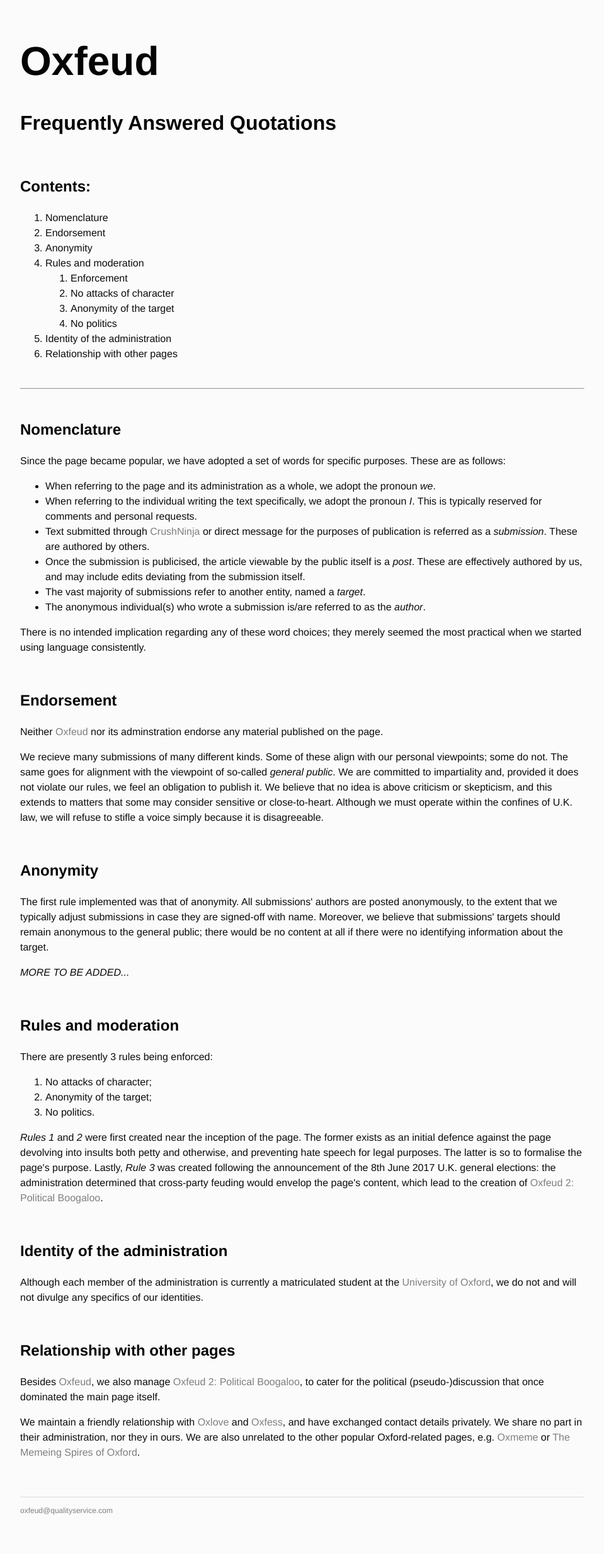
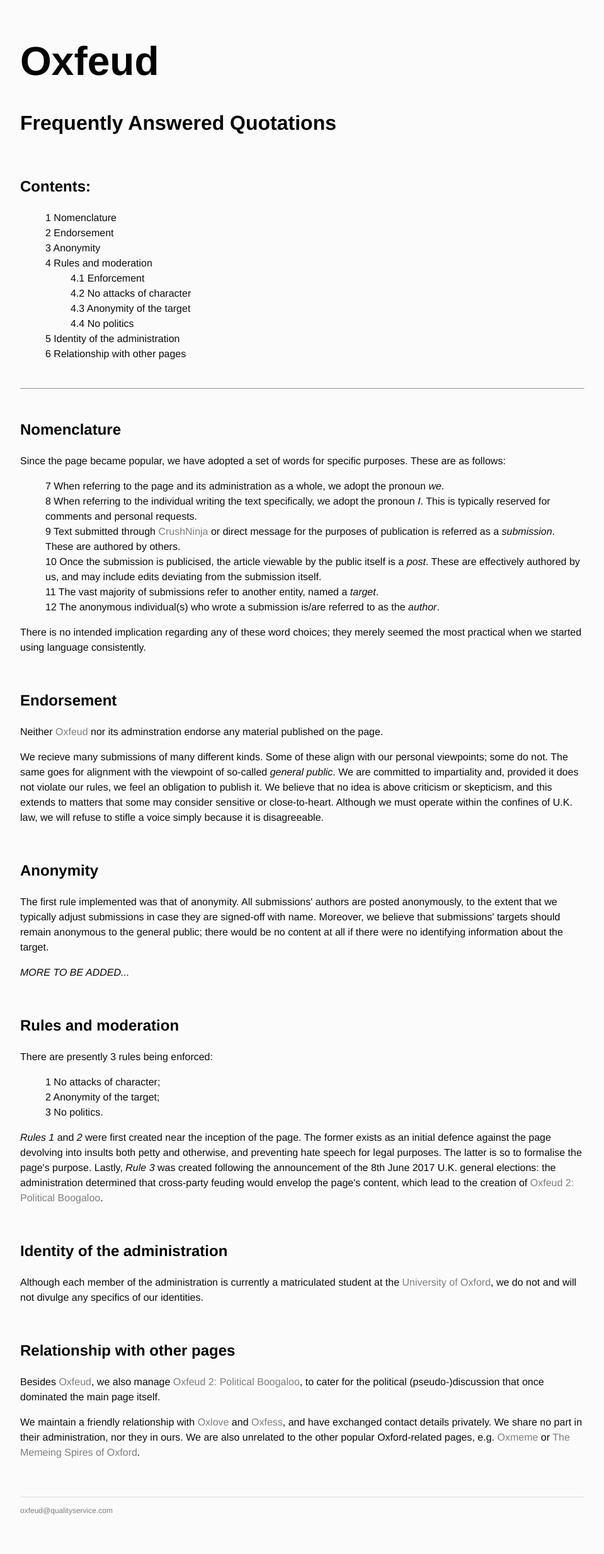
Before and after one commit to Oxfeud/oxfeud.github.io, a Jekyll site: the page built from index.html, in a window 1280 px wide. Shown: the whole page at 63% size, without its empty margins (160-1119 px from the left). Built offline with Jekyll 4.4.1, drawn with Linux system fonts in a browser that asks for light colours.

Commit message:
Update main.css

```diff
--- a/css/main.css
+++ b/css/main.css
@@ -32,9 +32,17 @@
     font-size: 1em;
     line-height: 1.5em;
     color: #0c0c0c;
+    display: block;
 }
 footer {
     border-top: 1px solid #dbdbdb;
     margin-top: 2em;
     font-size: 0.75em;
 }
+ol {
+    counter-reset: item;
+}
+li:before {
+    content: counters(item, ".") " ";
+    counter-increment: item;
+}
```
